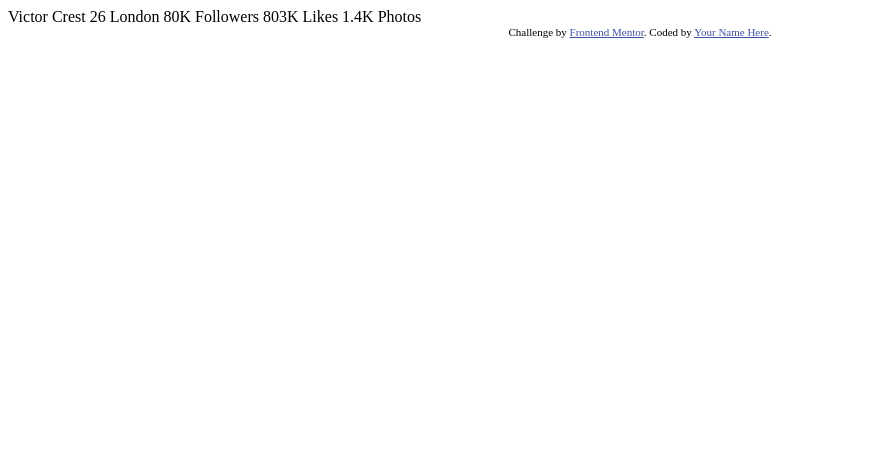
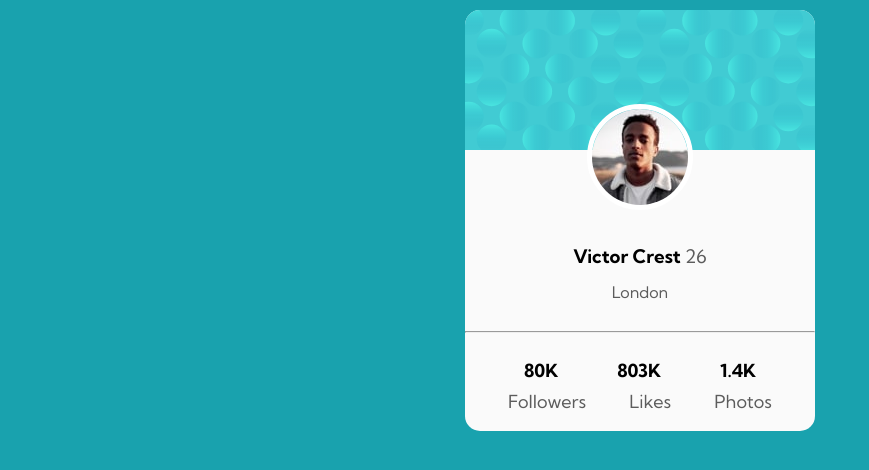
Before and after one commit to florpistan/profile-card, a plain HTML site: page index.html in a window 1280 px wide. Shown: the whole page, without its empty margins (0-869 px from the left). Drawn offline with Linux system fonts and the light colour scheme.

Commit message:
🚀 update

```diff
--- /dev/null
+++ b/css/styles.css
@@ -0,0 +1,67 @@
+body{
+  box-sizing: border-box;
+  margin: 0px;
+  padding: 0px;
+  font-family: 'Kumbh Sans', sans-serif;
+  background-color: hsl(185, 75%, 39%);
+}
+
+.container{
+  width: 100%;
+  display: flex;
+  align-items: center;
+  justify-content: center;
+}
+
+.card{
+  background: rgba(250, 250, 250);
+  margin: 10px;
+  border-radius: 15px;
+  max-width: 425px;
+}
+.img-responsive{
+  width: 100%;
+  height: auto;
+  border-top-left-radius: 15px;
+  border-top-right-radius: 15px;
+}
+.special-text{
+  font-weight: 400;
+  color: rgb(92, 92, 92);
+  margin-top: -5px;
+}
+
+.profile{
+  display: flex;
+  flex-direction: column;
+  justify-content: center;
+  align-items: center;
+}
+
+.profile-picture{
+  border-radius: 150px;
+  border: solid #fff 5px;
+  position: relative;
+  top: -50px;
+}
+h3{
+  margin-top: -15px;
+}
+
+hr{
+  color: rgba(54, 54, 54, 0.849);
+}
+
+.stats{
+  display: flex;
+  flex-direction: row;
+  justify-content: space-evenly;
+  font-weight: 700;
+  font-size: 18px;
+}
+
+.stats .text{
+  font-weight: 200;
+  margin-top: -10px;
+  color: rgb(92, 92, 92);
+}
--- a/index.html
+++ b/index.html
@@ -1,35 +1,38 @@
 <!DOCTYPE html>
 <html lang="en">
+
 <head>
   <meta charset="UTF-8">
-  <meta name="viewport" content="width=device-width, initial-scale=1.0"> <!-- displays site properly based on user's device -->
+  <meta name="viewport" content="width=device-width, initial-scale=1.0">
+  <link rel="icon" type="image/png" sizes="32x32" href="./images/favicon-32x32.png">
+  <link rel="stylesheet" href="./css/styles.css">
+  <link rel="preconnect" href="https://fonts.gstatic.com">
+  <link href="https://fonts.googleapis.com/css2?family=Kumbh+Sans:wght@400;700&display=swap" rel="stylesheet">
+  <title>Frontend Mentor | Profile card component</title>
+</head>
 
-  <link rel="icon" type="image/png" sizes="32x32" href="./images/favicon-32x32.png">
-
-  <title>Frontend Mentor | Profile card component</title>
-
-  <!-- Feel free to remove these styles or customise in your own stylesheet 👍 -->
-  <style>
-    .attribution { font-size: 11px; text-align: center; }
-    .attribution a { color: hsl(228, 45%, 44%); }
-  </style>
-</head>
 <body>
-  Victor Crest
-  26
-  London
-
-  80K
-  Followers
-
-  803K
-  Likes
-
-  1.4K
-  Photos
-  <div class="attribution">
-    Challenge by <a href="https://www.frontendmentor.io?ref=challenge" target="_blank">Frontend Mentor</a>.
-    Coded by <a href="#">Your Name Here</a>.
+  <div class="container">
+    <div class="card">
+      <img class="img-responsive" src="./images/bg-pattern-card.svg" alt="background pattern card">
+      <div class="profile">
+        <img class="profile-picture" src="./images/image-victor.jpg" alt="profile picture">
+        <h3>Victor Crest <span class="special-text">26</span></h3>
+        <h4 class="special-text">London</h4>
+      </div>
+      <hr>
+      <div class="stats">
+        <p class="number">80K</p>
+        <p class="number">803K</p>
+        <p class="number">1.4K</p>
+      </div>
+      <div class="stats">
+        <p class="text">Followers</p>
+        <p class="text">Likes</p>
+        <p class="text">Photos</p>
+      </div>
+    </div>
   </div>
 </body>
+
 </html>
```
